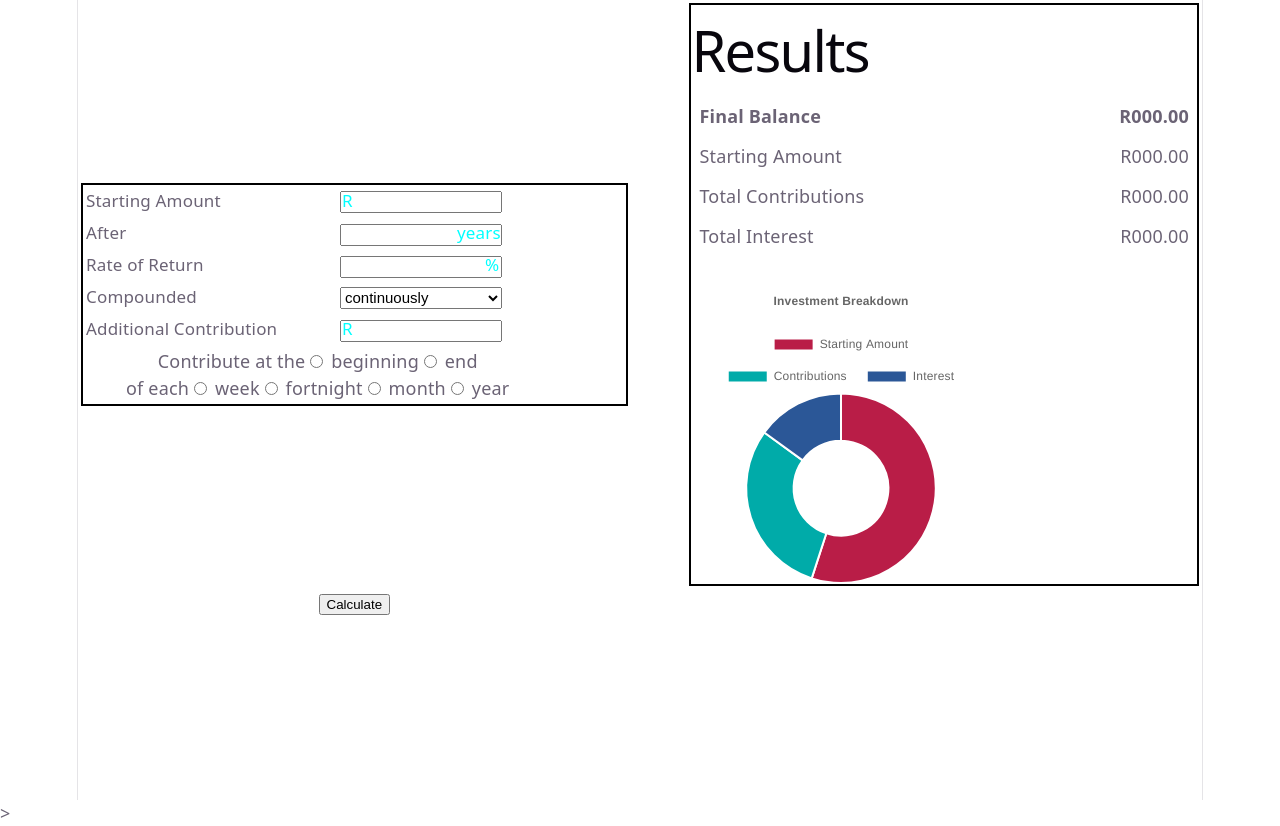
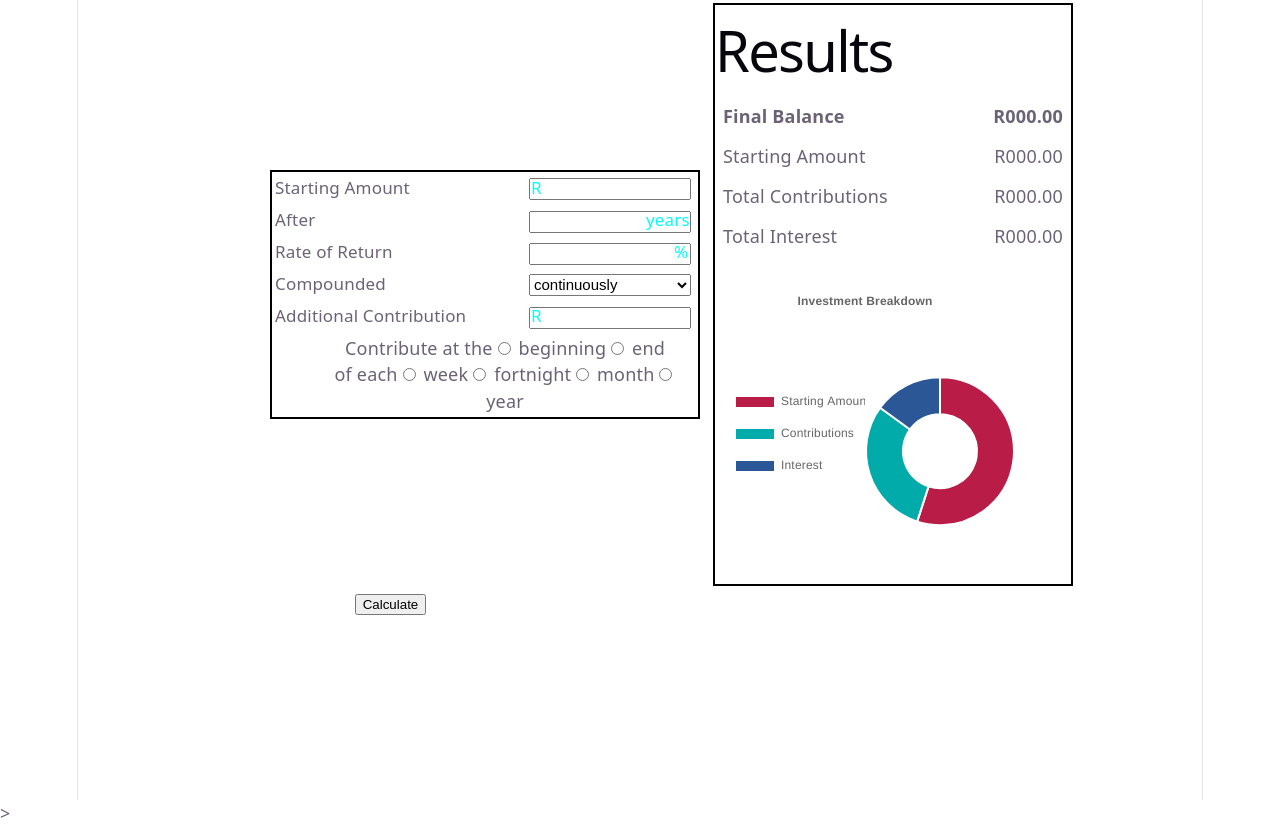
Before and after one commit to RoboticsKnight/investment-calculator-project, a React (Vite) app: page / in a window 1280 px wide. Built offline with nearby package versions, Linux system fonts and the light colour scheme.

Commit message:
Added padding for the webpage to prevent input and output sections from changing text and input display.

```diff
--- a/src/App.css
+++ b/src/App.css
@@ -24,6 +24,34 @@
 
 }
 
+#calc-layout{
+
+  table-layout: fixed;
+  width: 100%;
+  margin: 0 auto;
+
+}
+
+.input-col{
+
+  width: 430px;
+  padding-left: 190px;
+
+}
+
+.gap-col{
+
+  width: 5px;
+
+}
+
+.output-col{
+
+  width: 360px;
+  padding-right: 190px;
+
+}
+
 #calculator{
 
   border: 2px solid black;
@@ -33,7 +61,7 @@
 #starting-amt-tbl{
 
   font-size: 17px;
-  display: block;
+  /*display: block;*/
   text-align: left;
   /*border: 3px solid black;*/
 
@@ -93,6 +121,31 @@
 
 }
 
+#starting-amt-tbl,
+#amt-time-tbl,
+#rate-of-return-tbl,
+#compounding-period-tbl,
+#add-contribution-tbl {
+  width: 300px;
+  table-layout: fixed;
+}
+
+#starting-amt-tbl td:first-child,
+#amt-time-tbl td:first-child,
+#rate-of-return-tbl td:first-child,
+#compounding-period-tbl td:first-child,
+#add-contribution-tbl td:first-child {
+  width: 250px;
+}
+
+#starting-amt-tbl td:nth-child(2),
+#amt-time-tbl td:nth-child(2),
+#rate-of-return-tbl td:nth-child(2),
+#compounding-period-tbl td:nth-child(2),
+#add-contribution-tbl td:nth-child(2) {
+  width: 180px;
+}
+
 #contribution-timing{
 
   text-align: center;
--- a/src/App.jsx
+++ b/src/App.jsx
@@ -30,13 +30,13 @@ function App() {
         plugins: {
           title: {
             display: true,
-            text: 'Investment Breakdown'
+            text: 'Investment Breakdown',
 
           },
 
           legend: {
 
-            position: 'top',
+            position: 'left',
             align: 'center',
 
             labels: {
@@ -66,11 +66,10 @@ function App() {
 
       <script src="https://cdnjs.cloudflare.com/ajax/libs/Chart.js/2.9.4/Chart.js"></script>
 
-      <table>
-
+      <table id="calc-layout">
         <tr>
 
-          <td>
+          <td class="input-col">
 
             <div id="calculator">
 
@@ -166,9 +165,9 @@ function App() {
 
           </td>
 
-          <td width="5%"></td>{/* spacing */}
+          <td class="gap-col"></td>{/* spacing */}
 
-          <td>
+          <td class="output-col">
 
             <div id="outputs">
 
```
